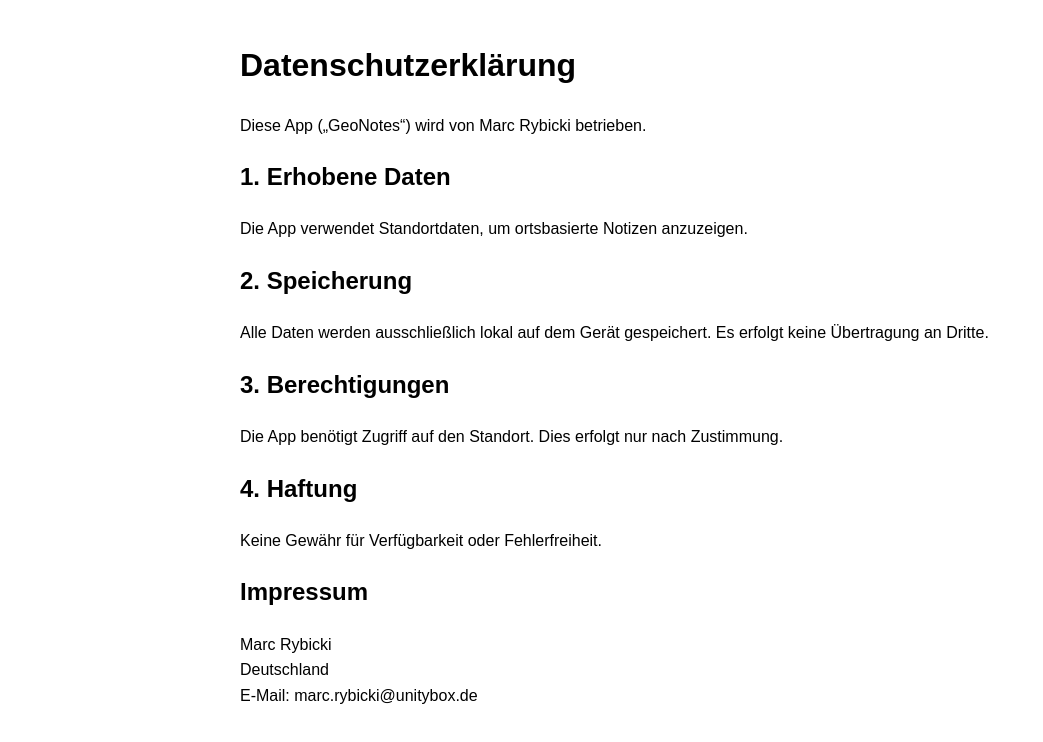
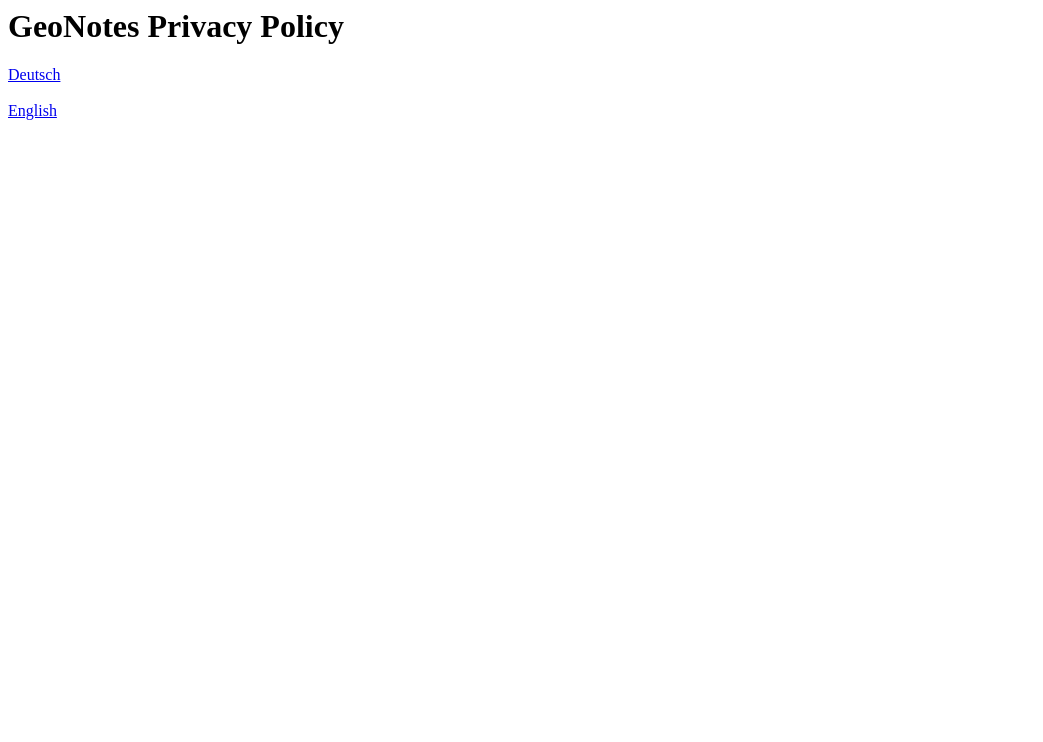
Before and after one commit to mryb-coder/geonotes-privacy, a plain HTML site: page index.html in a window 1280 px wide. Shown: the whole page, without its empty margins (0-1043 px from the left). Drawn offline with Linux system fonts and the light colour scheme.

Commit message:
Update index.html

```diff
--- a/index.html
+++ b/index.html
@@ -1,33 +1,4 @@
-<!DOCTYPE html>
-<html lang="de">
-<head>
-<meta charset="UTF-8">
-<title>GeoNotes – Datenschutz</title>
-</head>
-<body style="font-family: Arial; max-width: 800px; margin: 40px auto; line-height: 1.6;">
+<h1>GeoNotes Privacy Policy</h1>
 
-<h1>Datenschutzerklärung</h1>
-
-<p>Diese App („GeoNotes“) wird von Marc Rybicki betrieben.</p>
-
-<h2>1. Erhobene Daten</h2>
-<p>Die App verwendet Standortdaten, um ortsbasierte Notizen anzuzeigen.</p>
-
-<h2>2. Speicherung</h2>
-<p>Alle Daten werden ausschließlich lokal auf dem Gerät gespeichert. Es erfolgt keine Übertragung an Dritte.</p>
-
-<h2>3. Berechtigungen</h2>
-<p>Die App benötigt Zugriff auf den Standort. Dies erfolgt nur nach Zustimmung.</p>
-
-<h2>4. Haftung</h2>
-<p>Keine Gewähr für Verfügbarkeit oder Fehlerfreiheit.</p>
-
-<h2>Impressum</h2>
-<p>
-Marc Rybicki<br>
-Deutschland<br>
-E-Mail: marc.rybicki@unitybox.de
-</p>
-
-</body>
-</html>
+<a href="/geonotes-privacy/de/">Deutsch</a><br><br>
+<a href="/geonotes-privacy/en/">English</a>
```
